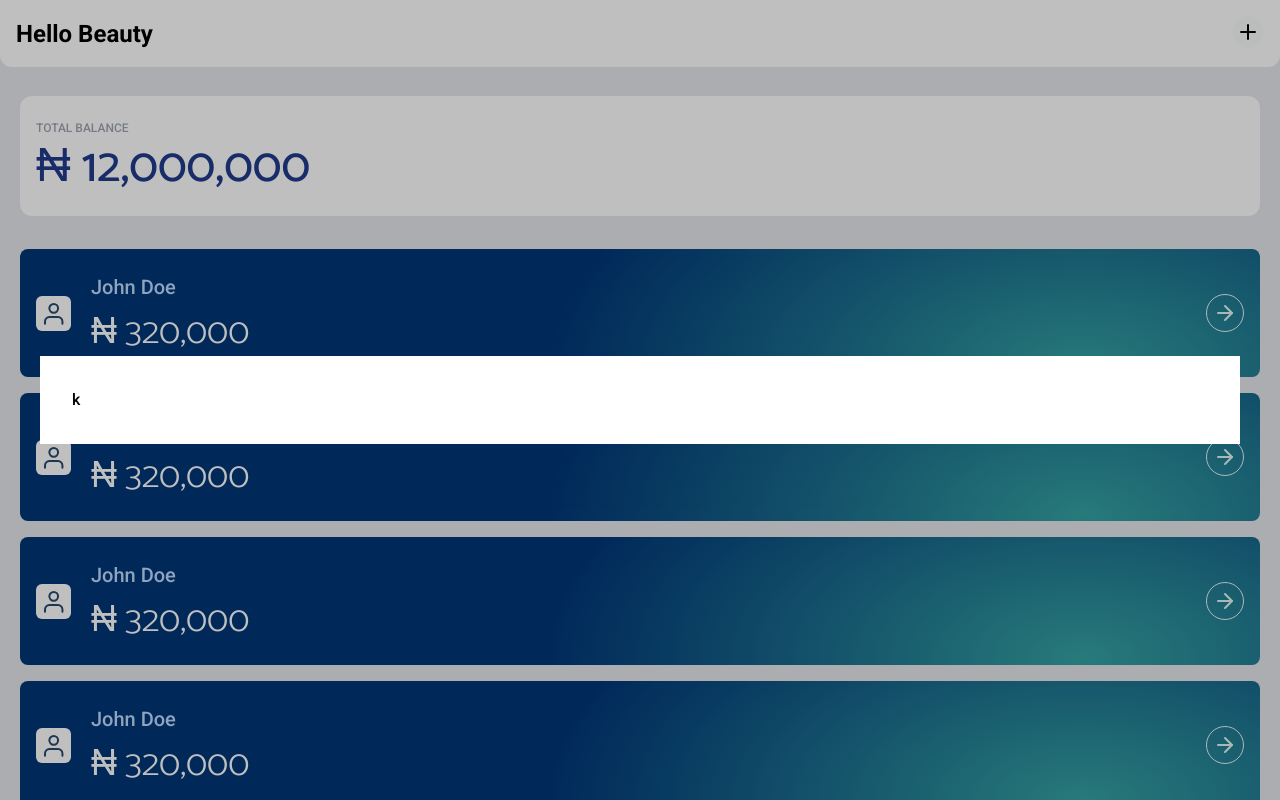
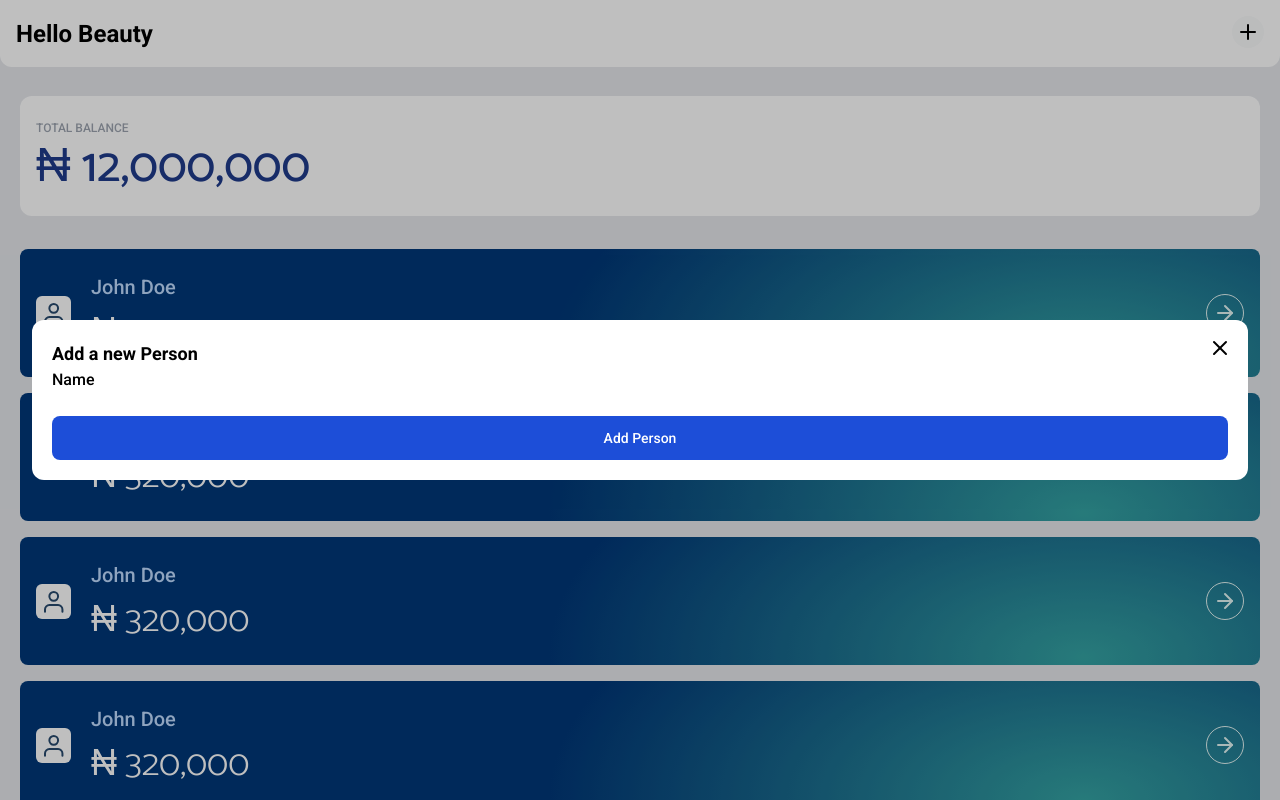
Before and after one commit to daviesesiro/bea-calc, a Next.js app: page / in a window 1280 px wide. Shown: the top 800 px of the page. Built offline with nearby package versions, Linux system fonts and the light colour scheme.

Commit message:
fixed deployment bug

```diff
--- a/pages/component/Modal.tsx
+++ b/pages/component/Modal.tsx
@@ -1,14 +1,20 @@
 import React, { ReactElement } from 'react'
 
 interface Props {
-
+    title: string;
 }
 
-function Modal({ }: Props): ReactElement {
+const Modal: React.FC<Props> = ({ title, children }) => {
     return (
         <div className='fixed inset-0 z-20 flex items-center justify-center h-screen bg-black bg-opacity-25'>
-            <div className='z-30 flex-1 p-8 mx-10 bg-white'>
-                k
+            <div className='rounded-xl relative z-30 flex-1 p-5 mx-8 bg-white'>
+                <svg className=' right-4 top-4 absolute' width={24} height={24} viewBox="0 0 24 24" fill="none" xmlns="http://www.w3.org/2000/svg">
+                    <path d="M18 6L6 18" stroke="black" strokeWidth={2} strokeLinecap="round" strokeLinejoin="round" />
+                    <path d="M6 6L18 18" stroke="black" strokeWidth={2} strokeLinecap="round" strokeLinejoin="round" />
+                </svg>
+
+                <h2 className='text-lg font-bold'>{title}</h2>
+                {children}
             </div>
         </div>
     )
--- a/pages/component/Person.tsx
+++ b/pages/component/Person.tsx
@@ -6,6 +6,7 @@ interface Props {
 }
 
 const Person = ({ balance, name }: Props) => {
+    balance = balance || 0;
     return (
         <div className='bg-person-gradient flex items-center px-4 py-6 mx-5 mb-4 rounded-lg'>
             <div className='mr-5'>
--- a/pages/index.tsx
+++ b/pages/index.tsx
@@ -33,7 +33,13 @@ export default function Home() {
         <Person name='John Doe' balance={320000} />
         <Person name='John Doe' balance={320000} />
       </div>
-      <Modal />
+      <Modal title='Add a new Person' >
+        <div>
+          <label className='block' htmlFor="">Name</label>
+          <input type="text" />
+          <button className='active:bg-blue-800 focus:outline-none block w-full py-3 text-sm font-normal text-white bg-blue-700 rounded-lg'>Add Person</button>
+        </div>
+      </Modal>
     </div>
   )
 }
--- a/tailwind.config.js
+++ b/tailwind.config.js
@@ -18,7 +18,9 @@ module.exports = {
     },
   },
   variants: {
-    extend: {},
+    extend: {
+      backgroundColor: ["hover", "active", "focus"],
+    },
   },
   plugins: [],
 };
```
Also changed, not shown: 1 other file (tests, documents, lock files or other folders).
